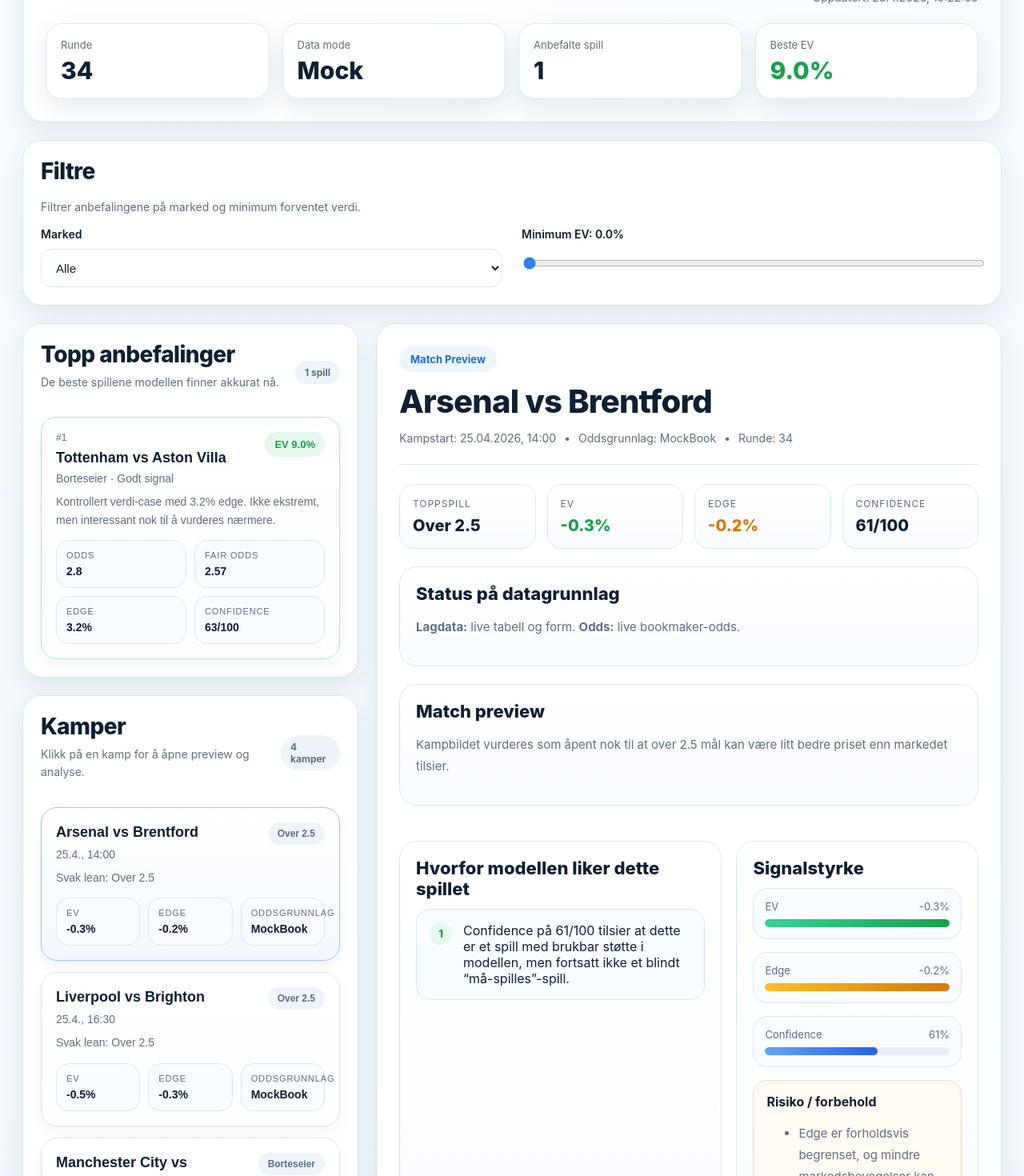
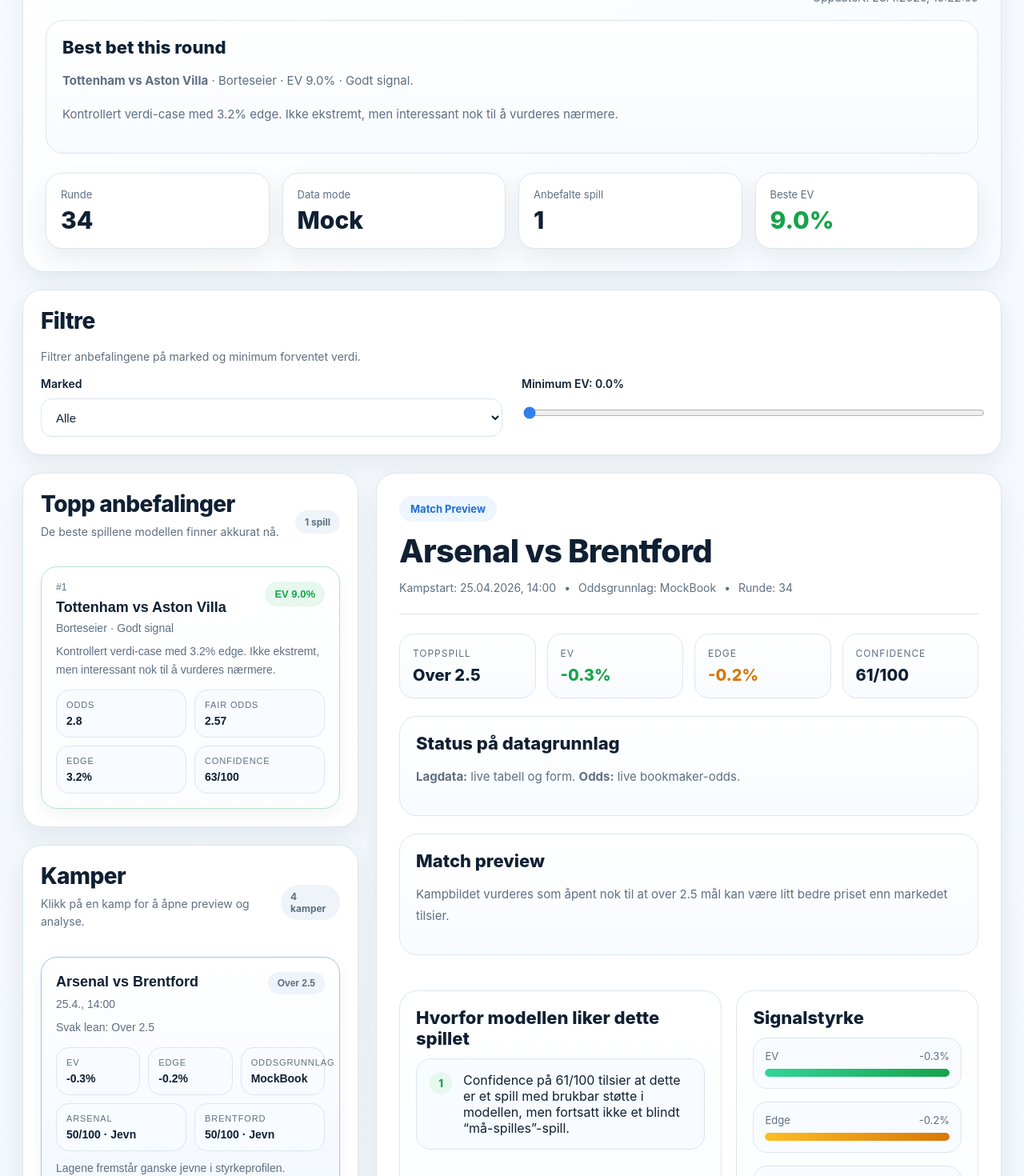
Before and after one commit to hakonnilsen157-commits/PL-betting-model, a Next.js app in the folder pl-vercel-v1/: page / in a window 1280 px wide. Shown: the part 200-1670 px from the top of the page at 80% size. Built offline with nearby package versions, Linux system fonts and the light colour scheme.

Commit message:
Add best bet spotlight and team strength comparison

```diff
--- a/pl-vercel-v1/app/page.tsx
+++ b/pl-vercel-v1/app/page.tsx
@@ -174,6 +174,28 @@ function buildFixtureVerdict(fixture: FixtureCard) {
   return `Svak lean: ${market}`;
 }
 
+function computeTeamStrength(ctx?: TeamContext, side?: 'home' | 'away') {
+  if (!ctx) return 50;
+  const pointsBase = typeof ctx.points === 'number' ? Math.min(ctx.points / 0.9, 100) : 50;
+  const formBase = typeof ctx.formScore === 'number' ? (ctx.formScore / 15) * 100 : 50;
+  const goalDiff = typeof ctx.goalsFor === 'number' && typeof ctx.goalsAgainst === 'number'
+    ? Math.max(0, Math.min(100, 50 + (ctx.goalsFor - ctx.goalsAgainst) * 2))
+    : 50;
+  const sideWins = side === 'home' ? ctx.homeWins : ctx.awayWins;
+  const sidePlayed = side === 'home' ? ctx.homePlayed : ctx.awayPlayed;
+  const sideBase = typeof sideWins === 'number' && typeof sidePlayed === 'number' && sidePlayed > 0
+    ? (sideWins / sidePlayed) * 100
+    : 50;
+  return Math.round(pointsBase * 0.35 + formBase * 0.3 + goalDiff * 0.2 + sideBase * 0.15);
+}
+
+function strengthLabel(score: number) {
+  if (score >= 72) return 'Sterk';
+  if (score >= 58) return 'Solid';
+  if (score >= 45) return 'Jevn';
+  return 'Svakere';
+}
+
 export default function Page() {
   const [data, setData] = useState<DashboardResponse | null>(null);
   const [loading, setLoading] = useState(true);
@@ -244,6 +266,11 @@ export default function Page() {
     ? Math.max(...filteredRecommendations.map((r) => r.expectedValue))
     : 0;
 
+  const bestRecommendation = useMemo(() => {
+    if (!filteredRecommendations.length) return null;
+    return [...filteredRecommendations].sort((a, b) => b.expectedValue - a.expectedValue || b.confidence - a.confidence)[0];
+  }, [filteredRecommendations]);
+
   if (loading) {
     return (
       <main className="dashboard-shell">
@@ -281,6 +308,16 @@ export default function Page() {
               Lagdata, tabell og form er live, men oddsleverandøren er midlertidig utilgjengelig.
               Derfor vises modellbaserte fallback-odds i stedet for ekte bookmaker-odds akkurat nå.
             </p>
+          </div>
+        ) : null}
+
+        {bestRecommendation ? (
+          <div className="info-panel" style={{ marginTop: 20 }}>
+            <h3>Best bet this round</h3>
+            <p>
+              <strong>{bestRecommendation.match}</strong> · {formatMarket(bestRecommendation.market)} · EV {pct(bestRecommendation.expectedValue)} · {confidenceBand(bestRecommendation.confidence)}.
+            </p>
+            <p>{buildRecommendationSummary(bestRecommendation)}</p>
           </div>
         ) : null}
 
@@ -416,6 +453,9 @@ export default function Page() {
               {(data?.fixtures ?? []).map((fixture) => {
                 const active = String(selectedFixture?.id) === String(fixture.id);
                 const usingModelOdds = fixture.latestOdds?.bookmaker?.toLowerCase().includes('model');
+                const homeStrength = computeTeamStrength(fixture.homeContext, 'home');
+                const awayStrength = computeTeamStrength(fixture.awayContext, 'away');
+                const strengthDiff = homeStrength - awayStrength;
 
                 return (
                   <button
@@ -460,6 +500,25 @@ export default function Page() {
                       </div>
                     </div>
 
+                    <div className="metrics-grid" style={{ marginTop: 10 }}>
+                      <div className="metric-pill">
+                        <div className="metric-pill-label">{fixture.homeTeam}</div>
+                        <div className="metric-pill-value">{homeStrength}/100 · {strengthLabel(homeStrength)}</div>
+                      </div>
+                      <div className="metric-pill">
+                        <div className="metric-pill-label">{fixture.awayTeam}</div>
+                        <div className="metric-pill-value">{awayStrength}/100 · {strengthLabel(awayStrength)}</div>
+                      </div>
+                    </div>
+
+                    <div className="section-subtitle" style={{ marginTop: 10 }}>
+                      {strengthDiff >= 8
+                        ? `${fixture.homeTeam} har et tydeligere grunnsignal i totalbildet.`
+                        : strengthDiff <= -8
+                        ? `${fixture.awayTeam} ser sterkere ut i totalbildet før pris vurderes.`
+                        : 'Lagene fremstår ganske jevne i styrkeprofilen.'}
+                    </div>
+
                     {usingModelOdds ? (
                       <div className="section-subtitle" style={{ marginTop: 10 }}>
                         Viser modellodds fordi live bookmaker-feed er utilgjengelig akkurat nå.
```
